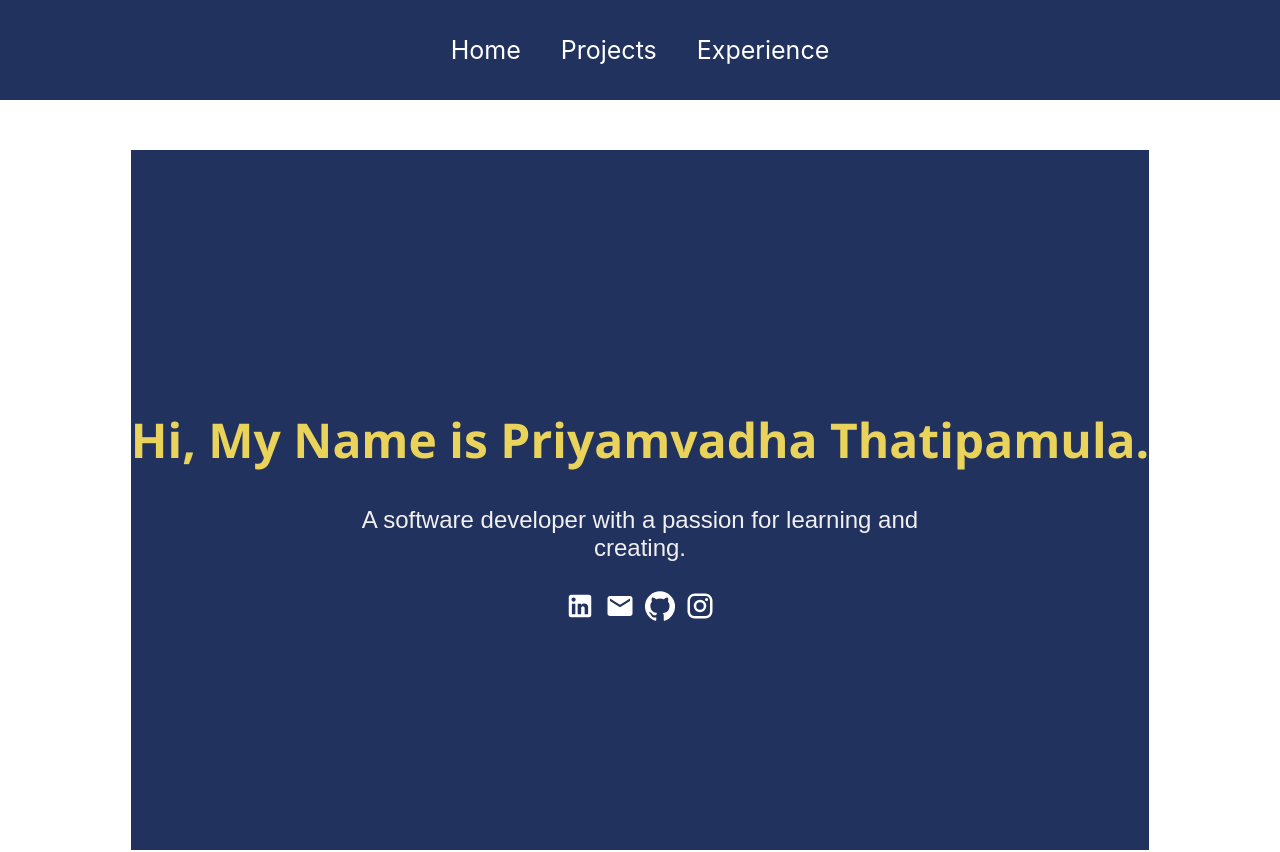
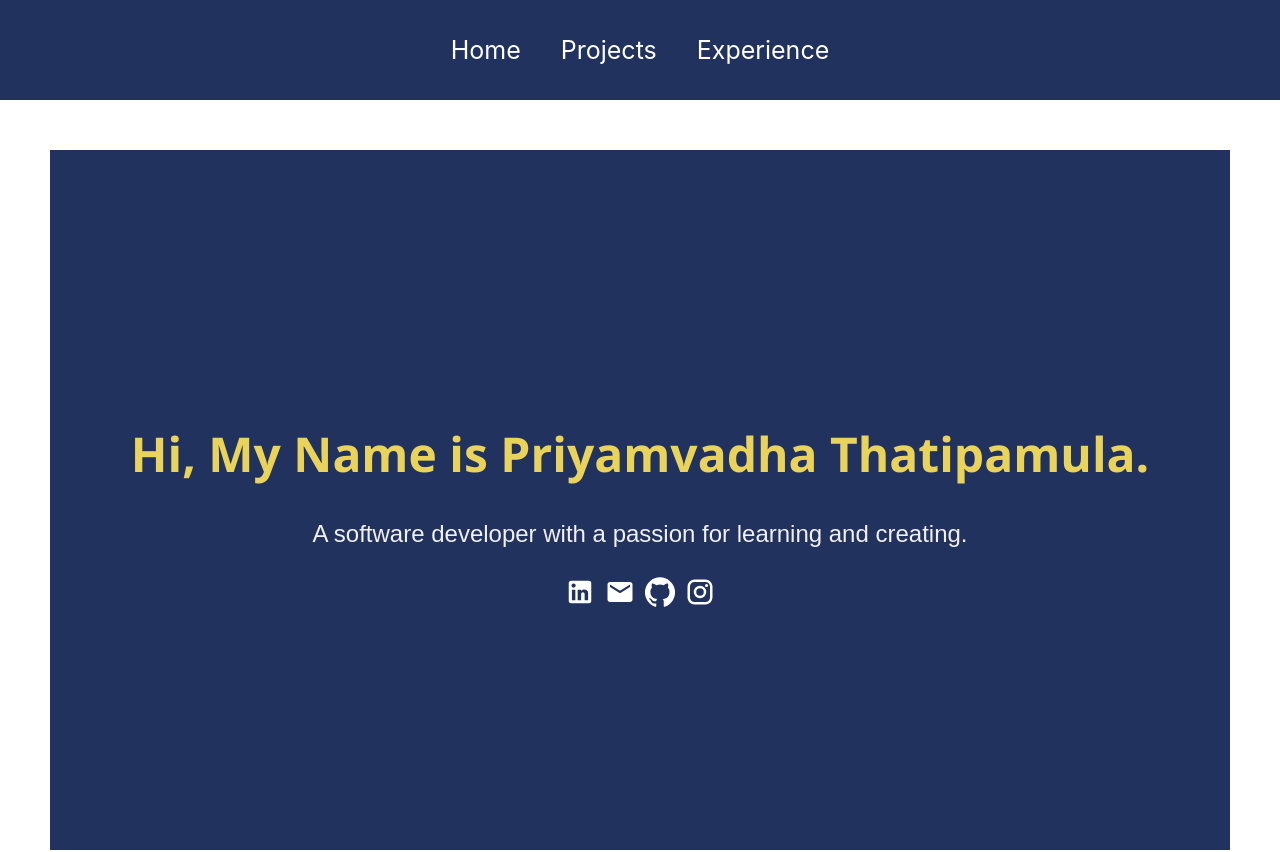
Before and after one commit to Priya-Terminal/personal-website, a React (Create React App) app: page / in a window 1280 px wide. Shown: the top 852 px of the page. Built offline with nearby package versions, Linux system fonts and the light colour scheme.

Commit message:
changes in css

```diff
--- a/src/styles/Home.css
+++ b/src/styles/Home.css
@@ -17,6 +17,9 @@
   align-items: center;
   text-align: center;
   min-height: calc(100vh - 100px);
+  max-width: 1400px;
+  width: 100%;
+  margin: 0 auto;
 }
 
 .about h2 {
```
